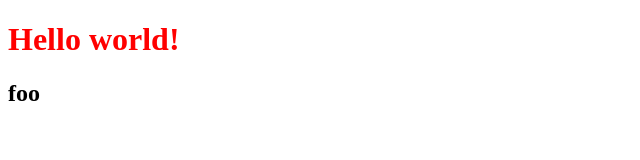
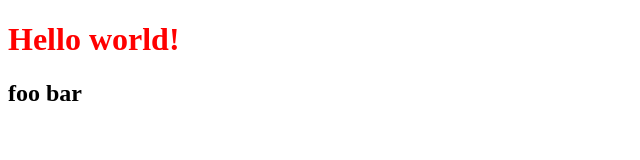
Before and after one commit to pinzdesign/git_test, a plain HTML site: page index.html in a window 1280 px wide. Shown: the full height of the page, 0-640 px from the left. Drawn offline with Linux system fonts and the light colour scheme.

Commit message:
added h2 foo

```diff
--- a/index.html
+++ b/index.html
@@ -9,6 +9,6 @@
 </head>
 <body>
     <h1>Hello world!</h1>
-    <h2>foo</h2>
+    <h2>foo bar</h2>
 </body>
 </html>
```
